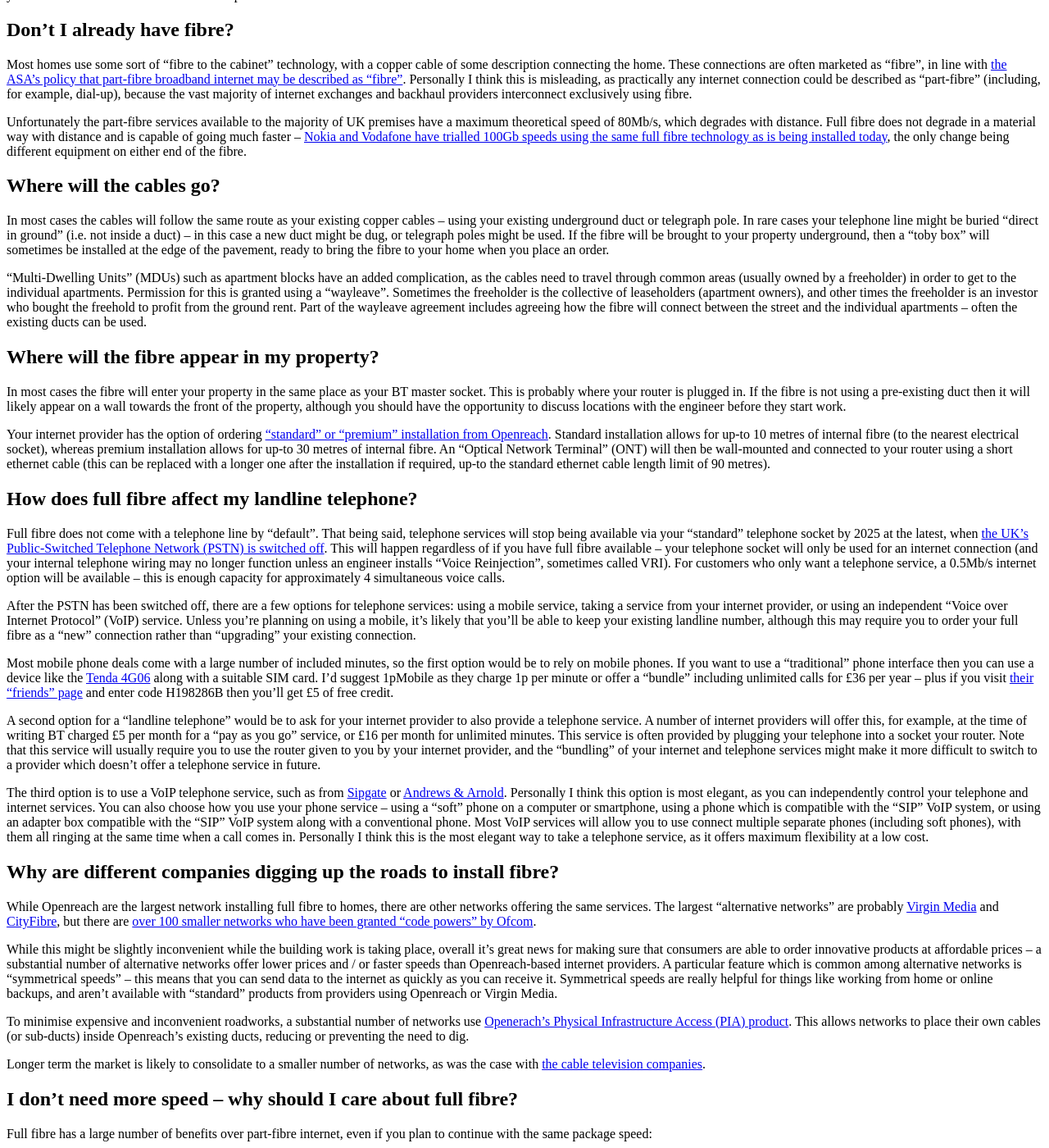
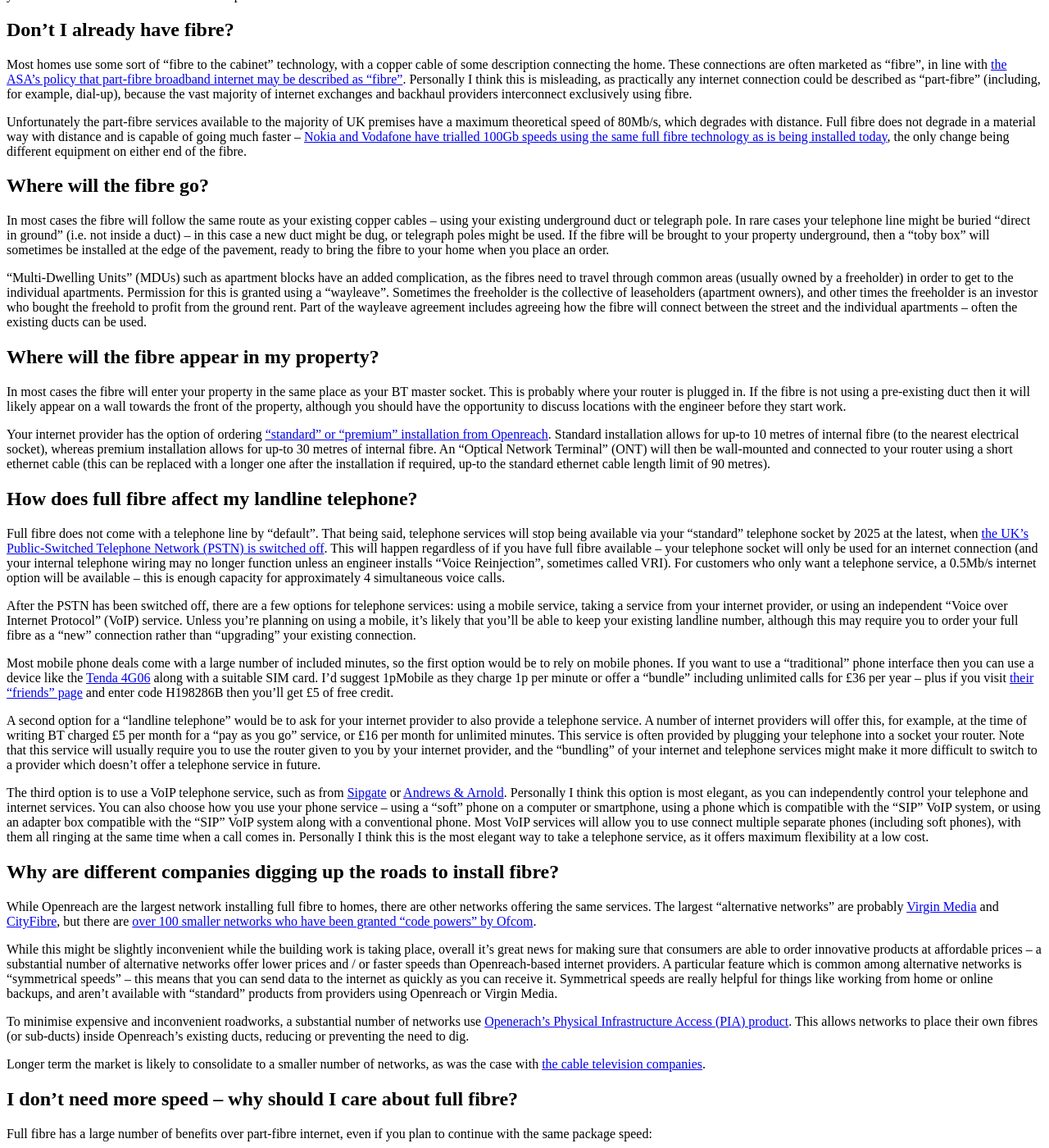
Before and after one commit to BenjaminEHowe/beh.uk, a Jekyll site: the page built from _posts/2022-07-01-full-fibre-faq.md, in a window 1280 px wide and 1400 px high, scrolled down 1106 px. Shown: the whole window at 82% size. Built offline with Jekyll 4.4.1, drawn with Linux system fonts in a browser that asks for light colours.

Commit message:
Replaced cable with fibre

```diff
--- a/_posts/2022-07-01-full-fibre-faq.md
+++ b/_posts/2022-07-01-full-fibre-faq.md
@@ -18,11 +18,11 @@
 
 Unfortunately the part-fibre services available to the majority of UK premises have a maximum theoretical speed of 80Mb/s, which degrades with distance. Full fibre does not degrade in a material way with distance and is capable of going much faster -- [Nokia and Vodafone have trialled 100Gb speeds using the same full fibre technology as is being installed today](https://www.nokia.com/about-us/news/releases/2021/02/02/nokia-and-vodafone-showcase-record-breaking-100-gigabit-fiber-broadband/), the only change being different equipment on either end of the fibre.
 
-## Where will the cables go?
+## Where will the fibre go?
 
-In most cases the cables will follow the same route as your existing copper cables -- using your existing underground duct or telegraph pole. In rare cases your telephone line might be buried "direct in ground" (i.e. not inside a duct) -- in this case a new duct might be dug, or telegraph poles might be used. If the fibre will be brought to your property underground, then a "toby box" will sometimes be installed at the edge of the pavement, ready to bring the fibre to your home when you place an order.
+In most cases the fibre will follow the same route as your existing copper cables -- using your existing underground duct or telegraph pole. In rare cases your telephone line might be buried "direct in ground" (i.e. not inside a duct) -- in this case a new duct might be dug, or telegraph poles might be used. If the fibre will be brought to your property underground, then a "toby box" will sometimes be installed at the edge of the pavement, ready to bring the fibre to your home when you place an order.
 
-"Multi-Dwelling Units" (MDUs) such as apartment blocks have an added complication, as the cables need to travel through common areas (usually owned by a freeholder) in order to get to the individual apartments. Permission for this is granted using a "wayleave". Sometimes the freeholder is the collective of leaseholders (apartment owners), and other times the freeholder is an investor who bought the freehold to profit from the ground rent. Part of the wayleave agreement includes agreeing how the fibre will connect between the street and the individual apartments -- often the existing ducts can be used.
+"Multi-Dwelling Units" (MDUs) such as apartment blocks have an added complication, as the fibres need to travel through common areas (usually owned by a freeholder) in order to get to the individual apartments. Permission for this is granted using a "wayleave". Sometimes the freeholder is the collective of leaseholders (apartment owners), and other times the freeholder is an investor who bought the freehold to profit from the ground rent. Part of the wayleave agreement includes agreeing how the fibre will connect between the street and the individual apartments -- often the existing ducts can be used.
 
 ## Where will the fibre appear in my property?
 
@@ -48,7 +48,7 @@
 
 While this might be slightly inconvenient while the building work is taking place, overall it's great news for making sure that consumers are able to order innovative products at affordable prices -- a substantial number of alternative networks offer lower prices and / or faster speeds than Openreach-based internet providers. A particular feature which is common among alternative networks is "symmetrical speeds" -- this means that you can send data to the internet as quickly as you can receive it. Symmetrical speeds are really helpful for things like working from home or online backups, and aren't available with "standard" products from providers using Openreach or Virgin Media.
 
-To minimise expensive and inconvenient roadworks, a substantial number of networks use [Openerach's Physical Infrastructure Access (PIA) product](https://www.openreach.co.uk/cpportal/products/passive-products/physical-infrastructure-access(PIA)). This allows networks to place their own cables (or sub-ducts) inside Openreach's existing ducts, reducing or preventing the need to dig.
+To minimise expensive and inconvenient roadworks, a substantial number of networks use [Openerach's Physical Infrastructure Access (PIA) product](https://www.openreach.co.uk/cpportal/products/passive-products/physical-infrastructure-access(PIA)). This allows networks to place their own fibres (or sub-ducts) inside Openreach's existing ducts, reducing or preventing the need to dig.
 
 Longer term the market is likely to consolidate to a smaller number of networks, as was the case with [the cable television companies](https://en.wikipedia.org/wiki/Timeline_of_cable_television_in_the_United_Kingdom).
 
```
